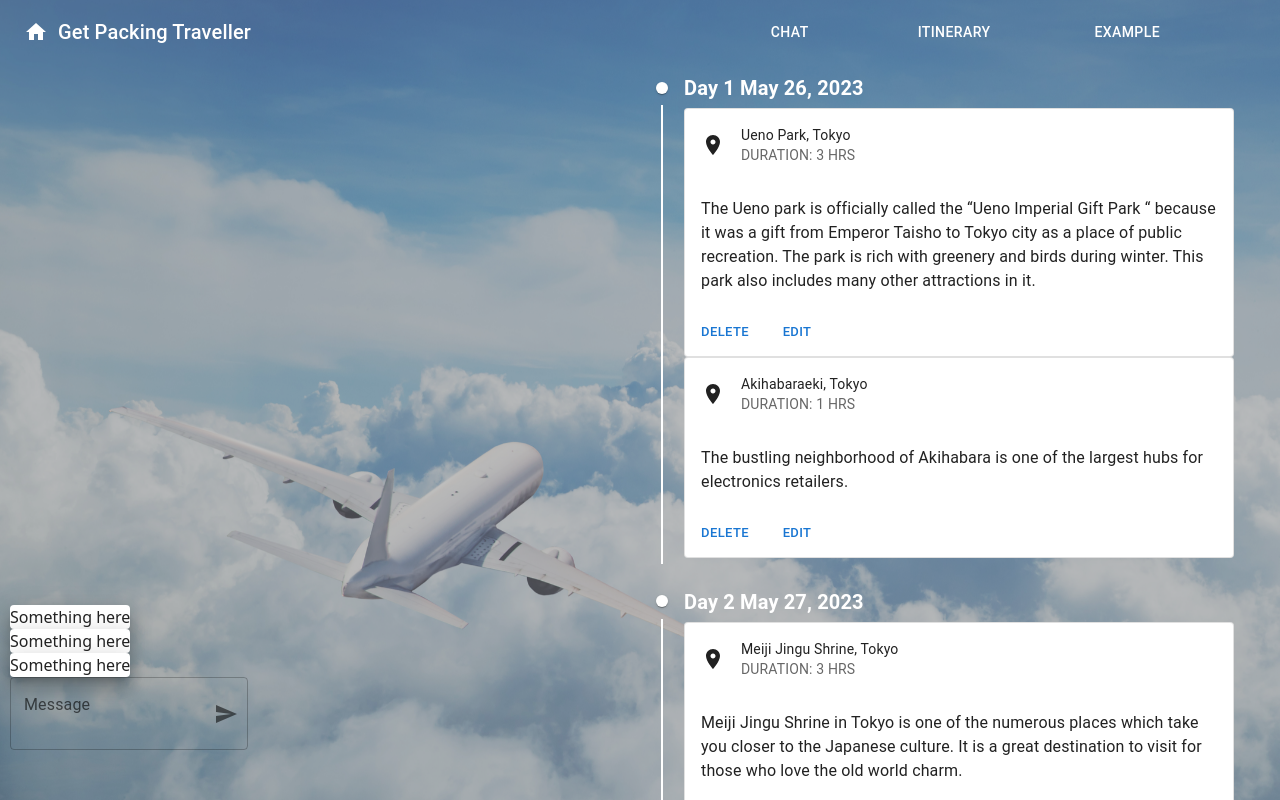
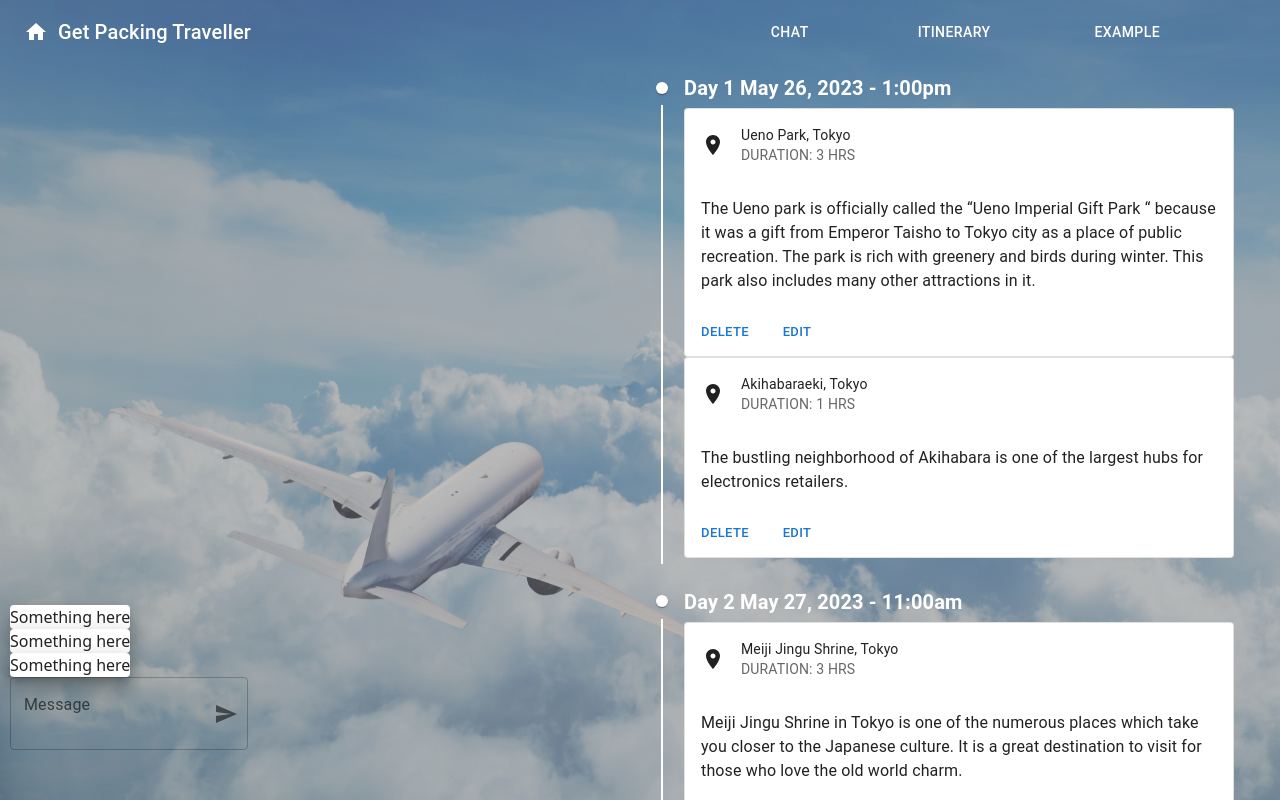
Before and after one commit to Monash-FIT3170/AI_Travel_Plan, a React (Create React App) app in the folder client/: page /chat in a window 1280 px wide. Built offline with nearby package versions, Linux system fonts and the light colour scheme.

Commit message:
feat: display itinerary event time in AM/PM format

```diff
--- a/client/src/components/ItineraryTimeLine.jsx
+++ b/client/src/components/ItineraryTimeLine.jsx
@@ -10,8 +10,11 @@ import { EventCardView } from './EventCardView';
 import "./ItineraryTimeLine.css";
 
 function timelineGenerator(dailyItinerary){
-  // to fix date time
-  // - {dailyItinerary.events[0].startTime.toLocaleTimeString('en-US', { hour: 'numeric', hour12: true })}
+  const formattedMonth = new Date(dailyItinerary.date).toLocaleString("default", { month: "long" });
+  const formattedDate = new Date(dailyItinerary.date).getUTCDate();
+  const formattedYear = new Date(dailyItinerary.date).getUTCFullYear();
+  const formattedStartTime = formatTimeToAMPM(new Date(dailyItinerary.events[0].startTime));
+
   return (
       <TimelineItem>
         <TimelineOppositeContent display='none'/>
@@ -21,7 +24,7 @@ function timelineGenerator(dailyItinerary){
         </TimelineSeparator>
         <TimelineContent>
           <h5>
-          Day {dailyItinerary.day} {dailyItinerary.date.toLocaleDateString('en-US', {month: 'long', day: 'numeric', year: 'numeric'})}
+          Day {dailyItinerary.day} {formattedMonth} {formattedDate}, {formattedYear} - {formattedStartTime}
           </h5>
           {dailyItinerary.events.map(event=> <EventCardView event={event}/>)}
         </TimelineContent>
@@ -29,10 +32,19 @@ function timelineGenerator(dailyItinerary){
 }
 
 export  function ItineraryTimeLine({travelItinerary}) {
-  // console.log(travelItinerary.schedule[0])
   return (
     <Timeline   sx={0.2}>
       {travelItinerary.schedule.map(dailyItinerary=> timelineGenerator(dailyItinerary))}
     </Timeline>
   );
 }
+
+// Function to format time into AM or PM based on Given DateTime object
+function formatTimeToAMPM(time) {
+  const hours = time.getUTCHours();
+  const minutes = time.getUTCMinutes();
+  const ampm = hours >= 12 ? 'pm' : 'am';
+  const formattedHours = hours % 12 === 0 ? 12 : hours % 12;
+  const formattedMinutes = minutes.toString().padStart(2, '0');
+  return `${formattedHours}:${formattedMinutes}${ampm}`;
+}
```
